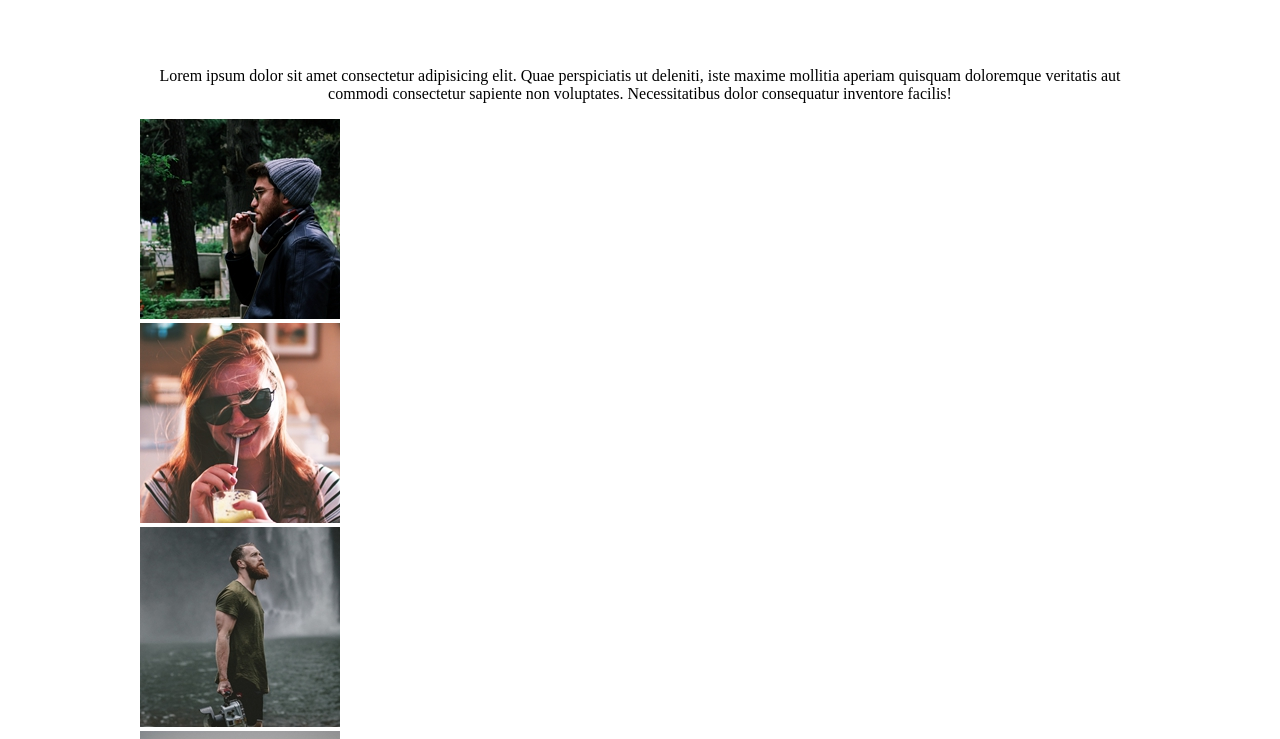
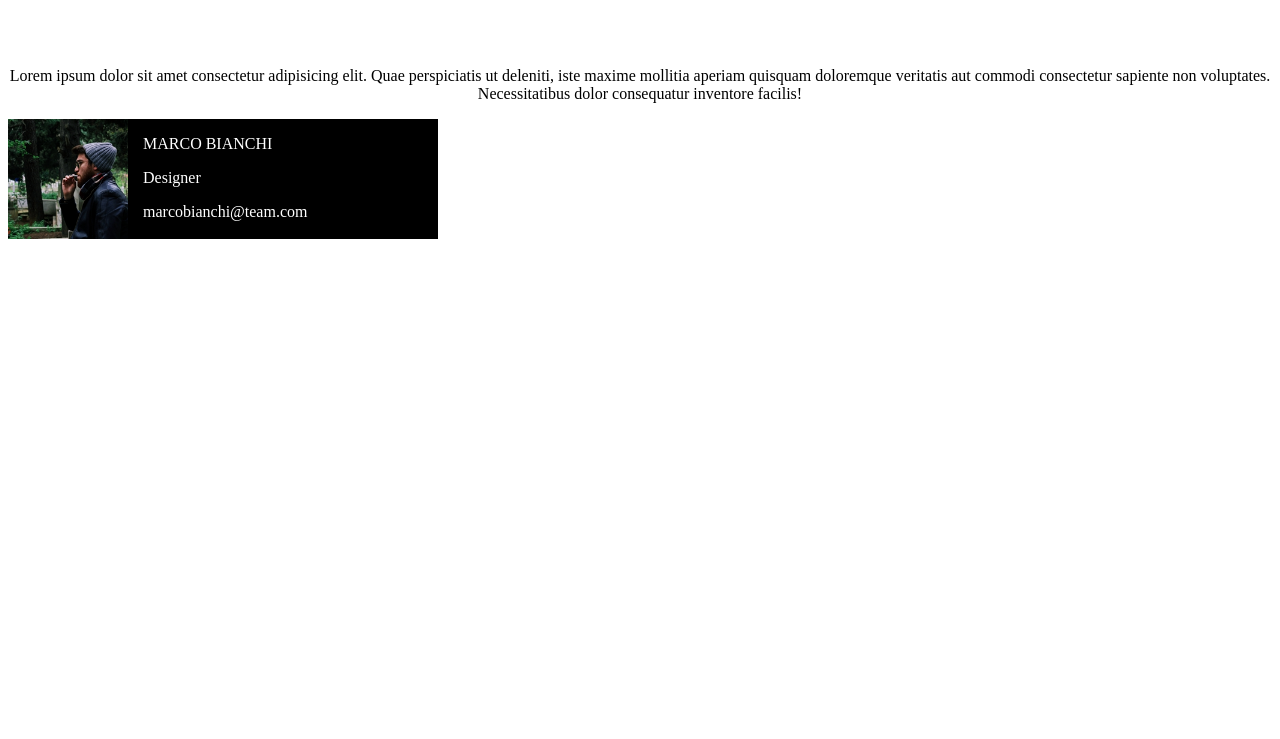
Before and after one commit to valeriobilli/html-css-float-cards, a plain HTML site: page index.html in a window 1280 px wide. Shown: the part 61-800 px from the top of the page. Drawn offline with Linux system fonts and the light colour scheme.

Commit message:
costruzione primo blocco

```diff
--- a/css/style.css
+++ b/css/style.css
@@ -1,5 +1,5 @@
 .container {
-    max-width: 1000px;
+    max-width: 1400px;
     margin: auto;
 }
 
@@ -11,3 +11,19 @@ h1 {
 #intro {
     text-align: center;
 }
+
+img {
+    width: 120px;
+    height: 120px;
+    padding-right: 15px;
+    float: left;
+}
+
+.blocco {
+    width: 430px;
+    margin-right: 40px;
+    margin-bottom: 60px;
+    float: left;
+    background-color: black;
+    color: white;
+}
--- a/index.html
+++ b/index.html
@@ -11,24 +11,39 @@
     <div class="container">
         <h1>Meet Our Team</h1>
         <p id="intro">Lorem ipsum dolor sit amet consectetur adipisicing elit. Quae perspiciatis ut deleniti, iste maxime mollitia aperiam quisquam doloremque veritatis aut commodi consectetur sapiente non voluptates. Necessitatibus dolor consequatur inventore facilis!</p>
-        <div calss="blocco">
+
+        <!-- BLOCCO MARCO BIANCHI -->
+        <div class="blocco">
             <img src="./img/male1.png" alt="Foto Marco Bianchi">
+            <p class="name">MARCO BIANCHI<p>
+            <p> Designer </p>
+            <p class="email">marcobianchi@team.com</p>
         </div>
-        <div calss="blocco">
+
+
+        <!-- <div calss="blocco">
             <img src="./img/female1.png" alt="Foto Laura Rossi">
         </div>
+
+
         <div calss="blocco">
             <img src="./img/male2.png" alt="Foto Giorgio Verdi">
         </div>
+
+
         <div calss="blocco">
             <img src="./img/female2.png" alt="Foto Marta Ipsum">
         </div>
+
+
         <div calss="blocco">
             <img src="./img/male3.png" alt="Foto Roberto Lorem">
         </div>
+
+
         <div calss="blocco">
             <img src="./img/female3.png" alt="Foto Daniela Amet">
-        </div>
+        </div>  -->
     </div>
 </body>
 </html>
```
